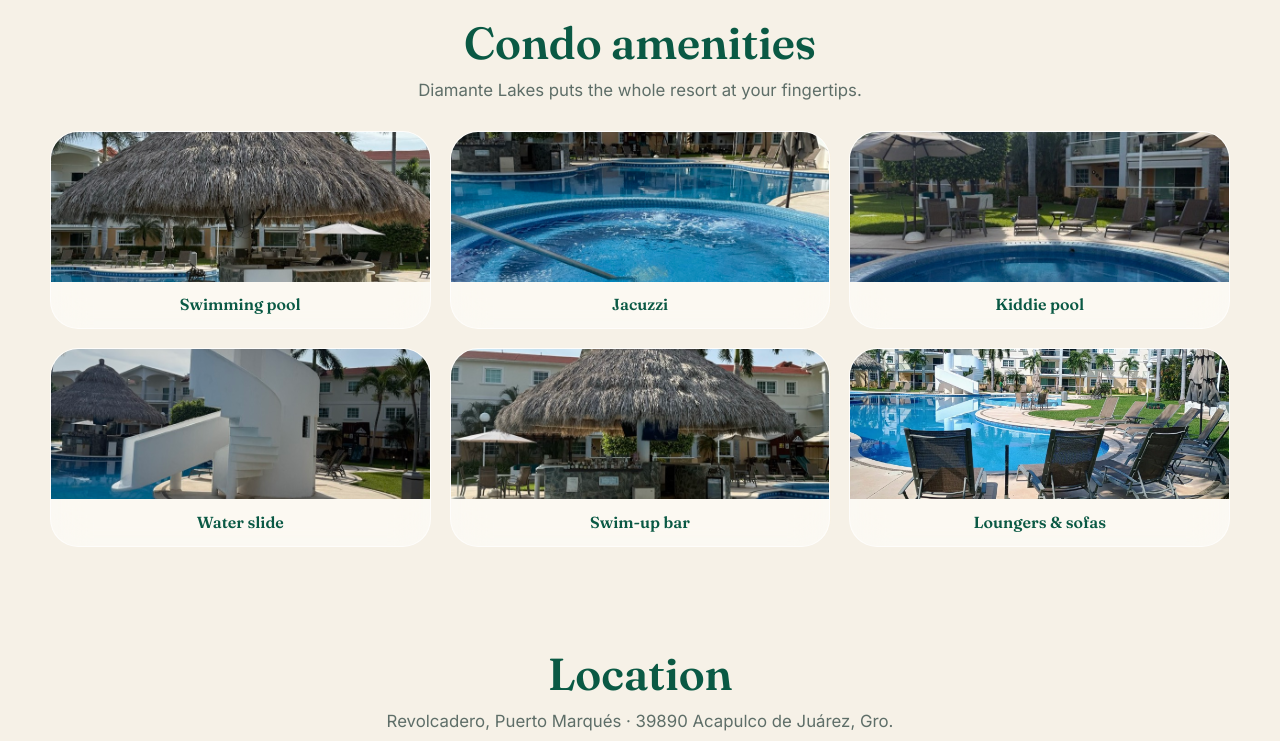
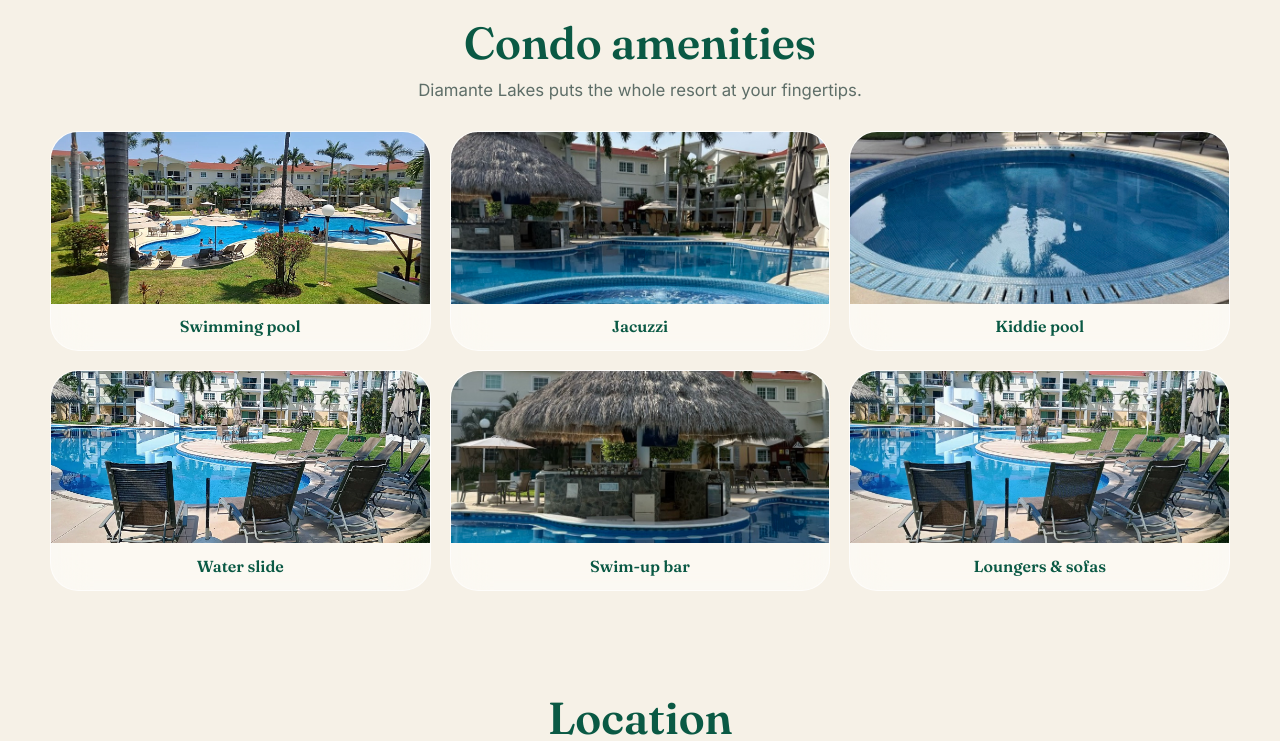
Before and after one commit to rodrigotristaan-coder/esmeraldalakes.com, a website: page en/index.html in a window 1280 px wide. Shown: the part 3840-4581 px from the top of the page. Drawn offline with Linux system fonts and the light colour scheme; no server answers.

Commit message:
Amenidades: alberca completa (aérea), tobogán toma amplia, tarjetas más altas y object-position en jacuzzi/chapoteadero/bar; esquinas de ubicación más redondeadas

```diff
--- a/en/index.html
+++ b/en/index.html
@@ -515,7 +515,7 @@ section { padding: 3.2rem 1.5rem; }
 .amen__ico { font-size: 2.2rem; display: block; margin-bottom: 0.6rem; }
 .amen__card h3 { font-size: 1rem; color: var(--emerald-dark); }
 .amen__card--photo { padding: 0; overflow: hidden; }
-.amen__card--photo img { width: 100%; height: 150px; object-fit: cover; display: block; transition: transform .4s ease; }
+.amen__card--photo img { width: 100%; height: 172px; object-fit: cover; object-position: center; display: block; transition: transform .4s ease; }
 .amen__card--photo:hover img { transform: scale(1.06); }
 .amen__card--photo h3 { padding: 0.9rem 0.6rem; }
 /* Recomendaciones del anfitrión: restaurantes con foto */
@@ -529,7 +529,7 @@ section { padding: 3.2rem 1.5rem; }
 @media (min-width: 601px) and (max-width: 900px) { .recs__photos { grid-template-columns: repeat(2, 1fr); } }
 @media (max-width: 600px) { .recs__photos { grid-template-columns: 1fr; } .recphoto img { height: 200px; } }
 /* Puntos clave con foto (tarjeta-enlace) */
-.loc__card--photo { padding: 0; overflow: hidden; position: relative; }
+.loc__card--photo { padding: 0; overflow: hidden; position: relative; border-radius: var(--radius-lg); }
 .loc__card--photo img { width: 100%; height: 130px; object-fit: cover; display: block; transition: transform .4s ease; }
 .loc__card--photo:hover img { transform: scale(1.06); }
 .loc__card--photo .loc__ico { position: absolute; top: 8px; left: 10px; margin: 0; font-size: 1.5rem; filter: drop-shadow(0 1px 3px rgba(0,0,0,.5)); }
@@ -537,7 +537,7 @@ section { padding: 3.2rem 1.5rem; }
 .loc__card--photo h3 { margin-top: 0.7rem; }
 .loc__card--photo .loc__link { padding-bottom: 0.8rem; display: inline-block; }
 /* Tarjeta con LOGO de marca (Burger King, Walmart, etc.): logo centrado sobre blanco */
-.loc__card--logo { padding: 0; overflow: hidden; background: #fff; }
+.loc__card--logo { padding: 0; overflow: hidden; background: #fff; border-radius: var(--radius-lg); }
 .loc__card--logo .loc__logo { width: 100%; height: 118px; object-fit: contain; padding: 16px; box-sizing: border-box; display: block; background: #fff; }
 .loc__card--logo h3, .loc__card--logo .loc__link { padding-left: 0.9rem; padding-right: 0.9rem; }
 .loc__card--logo h3 { margin-top: 0.6rem; }
@@ -1092,11 +1092,11 @@ details.acc > .acc__body { padding: 0.1rem 1.6rem 1.5rem; }
       <p data-es="Diamante Lakes pone el resort a tu disposición." data-en="Diamante Lakes puts the whole resort at your fingertips.">Diamante Lakes puts the whole resort at your fingertips.</p>
     </div>
     <div class="amen__grid">
-      <div class="amen__card amen__card--photo"><img src="/assets/images/amen-alberca.jpg" alt="Alberca del condominio Diamante Lakes" loading="lazy" /><h3 data-es="Alberca" data-en="Swimming pool">Swimming pool</h3></div>
-      <div class="amen__card amen__card--photo"><img src="/assets/images/amen-jacuzzi.jpg" alt="Jacuzzi del condominio con hidrojets" loading="lazy" /><h3 data-es="Jacuzzi" data-en="Jacuzzi">Jacuzzi</h3></div>
-      <div class="amen__card amen__card--photo"><img src="/assets/images/amen-chapoteadero.jpg" alt="Chapoteadero: alberca redonda poco profunda del condominio" loading="lazy" /><h3 data-es="Chapoteadero" data-en="Kiddie pool">Kiddie pool</h3></div>
-      <div class="amen__card amen__card--photo"><img src="/assets/images/amen-tobogan.jpg" alt="Tobogán en la alberca del condominio" loading="lazy" /><h3 data-es="Tobogán" data-en="Water slide">Water slide</h3></div>
-      <div class="amen__card amen__card--photo"><img src="/assets/images/amen-bar.jpg" alt="Bar tipo palapa en la alberca" loading="lazy" /><h3 data-es="Bar en la alberca" data-en="Swim-up bar">Swim-up bar</h3></div>
+      <div class="amen__card amen__card--photo"><img src="/assets/images/pool-aerial-v2.webp" alt="Alberca completa del condominio Diamante Lakes" loading="lazy" /><h3 data-es="Alberca" data-en="Swimming pool">Swimming pool</h3></div>
+      <div class="amen__card amen__card--photo"><img src="/assets/images/amen-jacuzzi.jpg" alt="Jacuzzi del condominio con hidrojets" loading="lazy" style="object-position:center 30%" /><h3 data-es="Jacuzzi" data-en="Jacuzzi">Jacuzzi</h3></div>
+      <div class="amen__card amen__card--photo"><img src="/assets/images/amen-chapoteadero.jpg" alt="Chapoteadero: alberca redonda poco profunda del condominio" loading="lazy" style="object-position:center 82%" /><h3 data-es="Chapoteadero" data-en="Kiddie pool">Kiddie pool</h3></div>
+      <div class="amen__card amen__card--photo"><img src="/assets/images/pool-hero.webp" alt="Tobogán en la alberca del condominio" loading="lazy" /><h3 data-es="Tobogán" data-en="Water slide">Water slide</h3></div>
+      <div class="amen__card amen__card--photo"><img src="/assets/images/amen-bar.jpg" alt="Bar tipo palapa pegado a la alberca" loading="lazy" style="object-position:center 58%" /><h3 data-es="Bar en la alberca" data-en="Swim-up bar">Swim-up bar</h3></div>
       <div class="amen__card amen__card--photo"><img src="/assets/images/pool-loungers.webp" alt="Camastros y sillones junto a la alberca" loading="lazy" /><h3 data-es="Camastros y sillones" data-en="Loungers & sofas">Loungers & sofas</h3></div>
     </div>
 
```
Also changed, not shown: index.html (+8 -8 lines).
